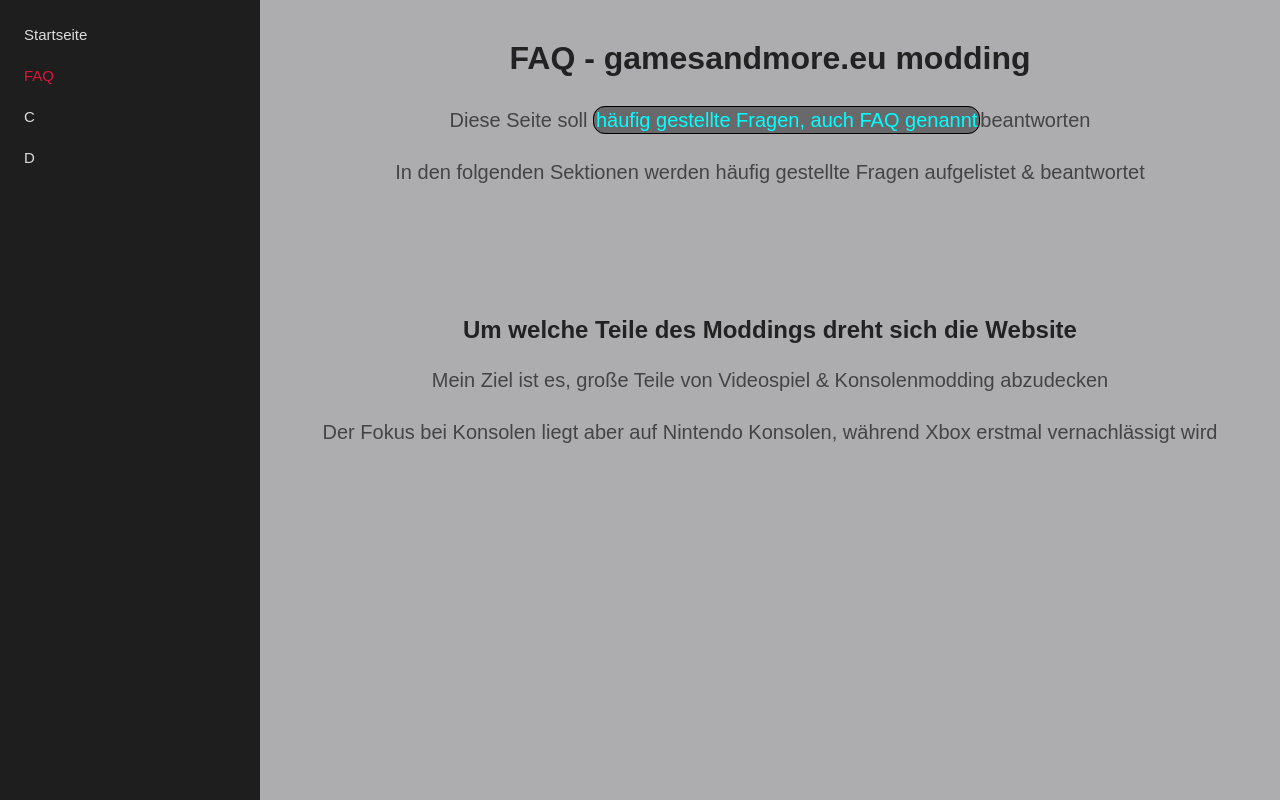
After one commit to Supergamer45550/gamesandmore.eu-modding, a PHP site: page /de/faq.html in a window 1280 px wide. The commit adds this page. Run offline with PHP 8.4, Linux system fonts and the light colour scheme.

Commit message:
updated website
added faq.html; added style.css in styles; changed de/style.css and de/ndex.htrml

```diff
--- /dev/null
+++ b/de/faq.html
@@ -0,0 +1,38 @@
+<!DOCTYPE html>
+<html lang="de">
+<head>
+    <meta charset="UTF-8">
+    <meta name="viewport" content="width=device-width, initial-scale=1.0">
+    <link rel="stylesheet" href="style.css">
+    <title>faq - gamesandmore.eu modding</title>
+</head>
+<body>
+    <div class="layout">
+    <aside class="sidebar">
+        <nav>
+            <ul>
+                <li><a href="index.html">Startseite</a></li>
+                <li><a href="#" class="active">FAQ</a></li>
+                <li><a href="#">C</a></li>
+                <li><a href="#">D</a></li>
+            </ul>
+        </nav>
+    </aside>
+
+    <main class="content">
+        <section>
+            <h1>FAQ - gamesandmore.eu modding</h1>
+            <p>Diese Seite soll <z class="hervorgehoben">häufig gestellte Fragen, auch FAQ genannt</z>beantworten</p>
+            <p>In den folgenden Sektionen werden häufig gestellte Fragen aufgelistet & beantwortet</p>
+        </section>
+        <br><br><br><br><br><br>
+        <section>
+            <h2>Um  welche Teile des Moddings dreht sich die Website</h2>
+            <p>Mein Ziel ist es, große Teile von Videospiel & Konsolenmodding abzudecken</p>
+            <p>Der Fokus bei Konsolen liegt aber auf Nintendo Konsolen, während Xbox erstmal vernachlässigt wird</p>
+        </section>
+    </main>
+</div>
+
+</body>
+</html>
--- a/de/style.css
+++ b/de/style.css
@@ -80,9 +80,25 @@ html, body {
     color: #222;
 }
 
+.content h2 {
+    margin-top: 0;
+    font-size: 24px;
+    color: #222;
+}
+
 .content p {
     line-height: 1.6;
     color: #444;
+    font-size: 20px;
+}
+
+.content z.hervorgehoben {
+    color: aqua;
+    background: rgb(105, 105, 107);
+    padding: 2px;
+    border: 1px solid black ;
+    border-radius: 12px;
+    font-size: 20px;
 }
 
 
```
Also changed, not shown: de/index.html (+7 -4 lines), styles/style.css (added, +115 -0 lines).
